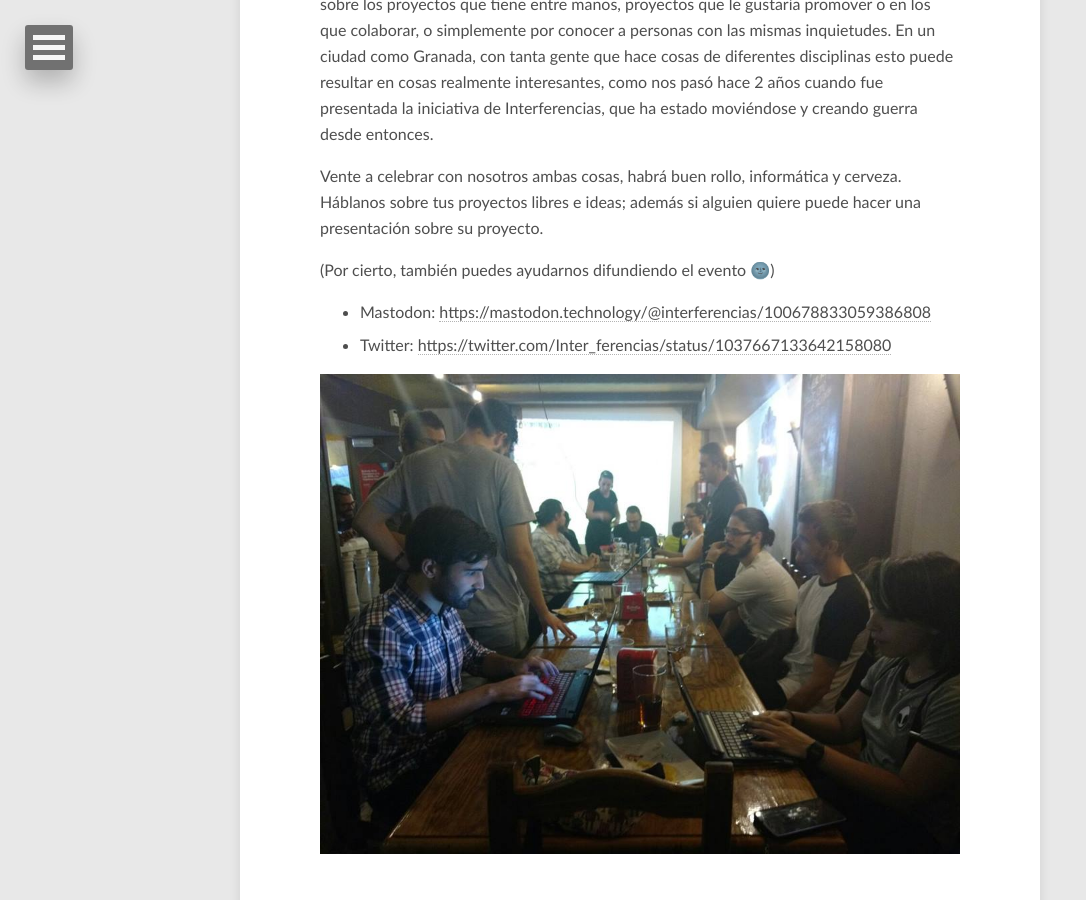
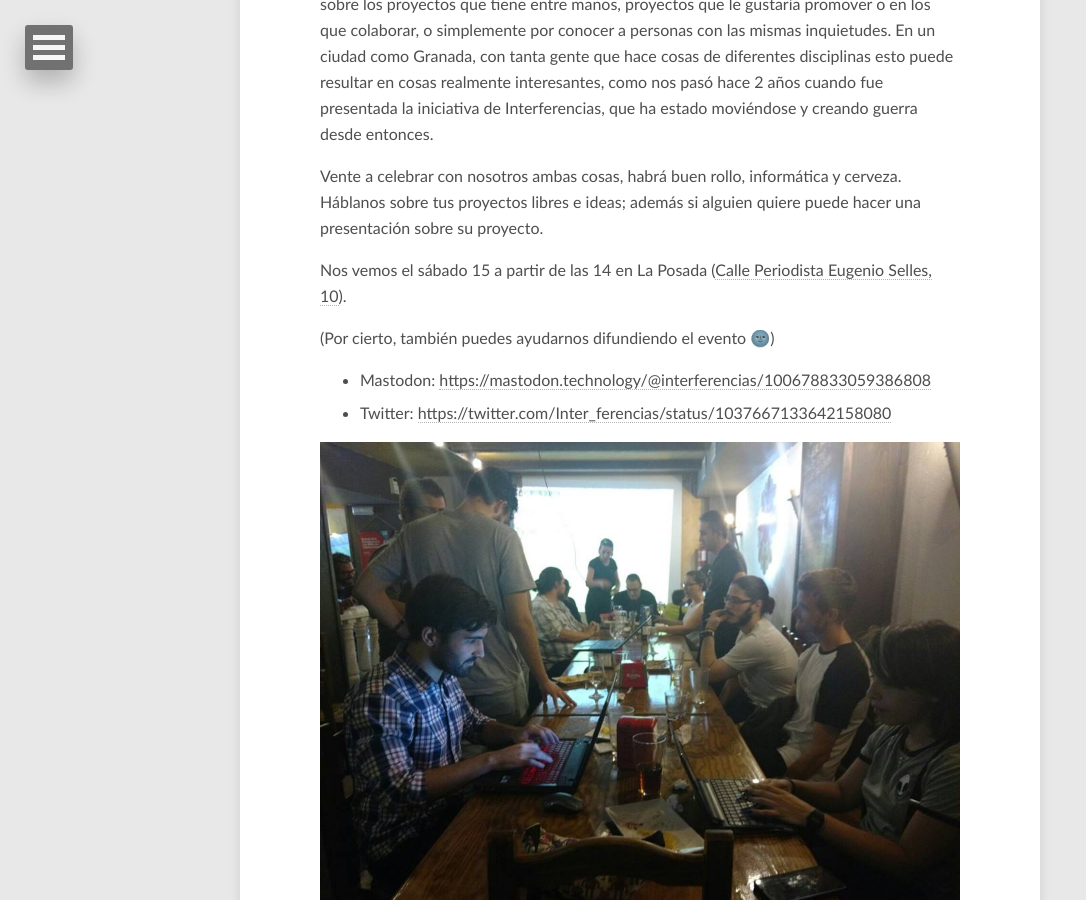
Before and after one commit to Interferencias/interferencias.github.io, a Jekyll site: the page built from _posts/2018-09-11-sfd-18.md, in a window 1280 px wide and 900 px high, scrolled down 1640 px. Shown: the whole window, without its empty margins (0-1086 px from the left). Built offline with Jekyll 4.4.1, drawn with Linux system fonts in a browser that asks for light colours; nearby versions of some CDN libraries; comment, search, counter and statistics services are not loaded.

Commit message:
Añade localización en la propia página

```diff
--- a/_posts/2018-09-11-sfd-18.md
+++ b/_posts/2018-09-11-sfd-18.md
@@ -21,6 +21,8 @@ Por eso, este día 15 queremos reunirnos para que toda la persona que quiera pue
 
 Vente a celebrar con nosotros ambas cosas, habrá buen rollo, informática y cerveza. Háblanos sobre tus proyectos libres e ideas; además si alguien quiere puede hacer una presentación sobre su proyecto.
 
+Nos vemos el sábado 15 a partir de las 14 en La Posada ([Calle Periodista Eugenio Selles, 10](https://www.openstreetmap.org/#map=19/37.19643/-3.62342)).
+
 (Por cierto, también puedes ayudarnos difundiendo el evento 🌚)
 - Mastodon: [https://mastodon.technology/@interferencias/100678833059386808](https://mastodon.technology/@interferencias/100678833059386808)
 - Twitter: [https://twitter.com/Inter_ferencias/status/1037667133642158080](https://twitter.com/Inter_ferencias/status/1037667133642158080)
```
